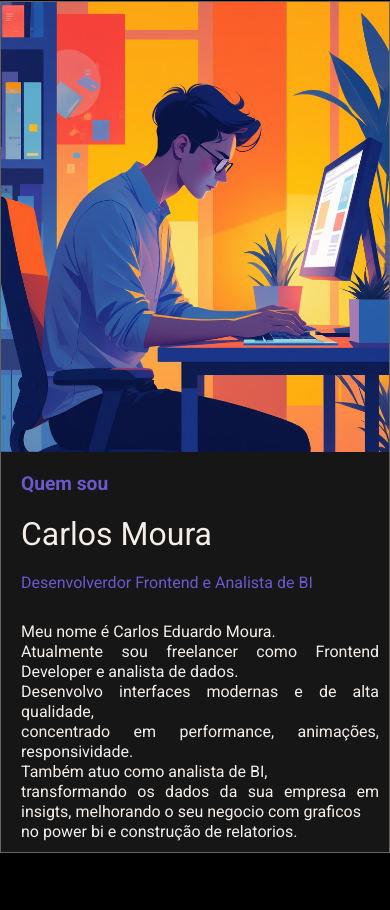
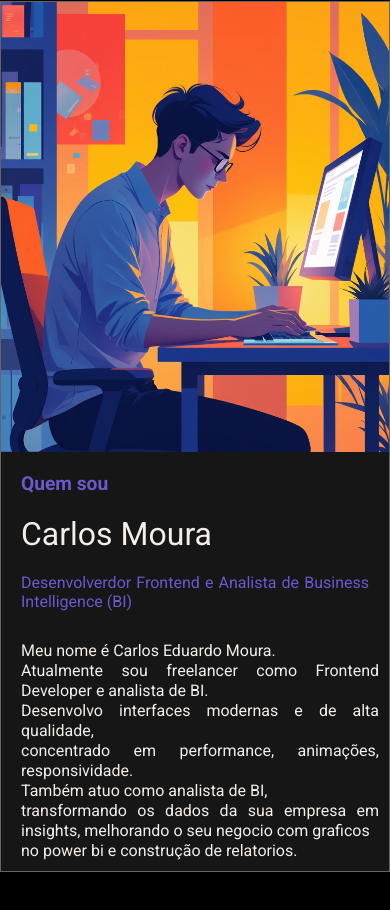
Before and after one commit to Carlosomr/My_Portfolio, a React (Vite) app: page / in a window 390 px wide. Shown: the part 1017-1927 px from the top of the page. Built offline with nearby package versions, Linux system fonts and the light colour scheme.

Commit message:
feito a responsividade

```diff
--- a/src/components/Sobre/index.jsx
+++ b/src/components/Sobre/index.jsx
@@ -8,13 +8,13 @@ export function Sobre (){
             <div>
             <h2>Quem sou</h2>
             <h1>Carlos Moura</h1>
-            <span>Desenvolverdor Frontend e Analista de BI</span>
+            <span>Desenvolverdor Frontend e Analista de Business Intelligence (BI)</span>
             <p>Meu nome é Carlos Eduardo Moura. <br/>
-            Atualmente sou freelancer como Frontend Developer e analista de dados. <br/>
+            Atualmente sou freelancer como Frontend Developer e analista de BI. <br/>
             Desenvolvo interfaces modernas e de alta qualidade, <br/>
             concentrado em performance, animações, responsividade.<br/>
             Também atuo como analista de BI, <br/>
-            transformando os dados da sua empresa em insigts, melhorando o seu negocio com graficos<br/>
+            transformando os dados da sua empresa em insights, melhorando o seu negocio com graficos<br/>
             no power bi e construção de relatorios.
             </p>
             </div>
```
